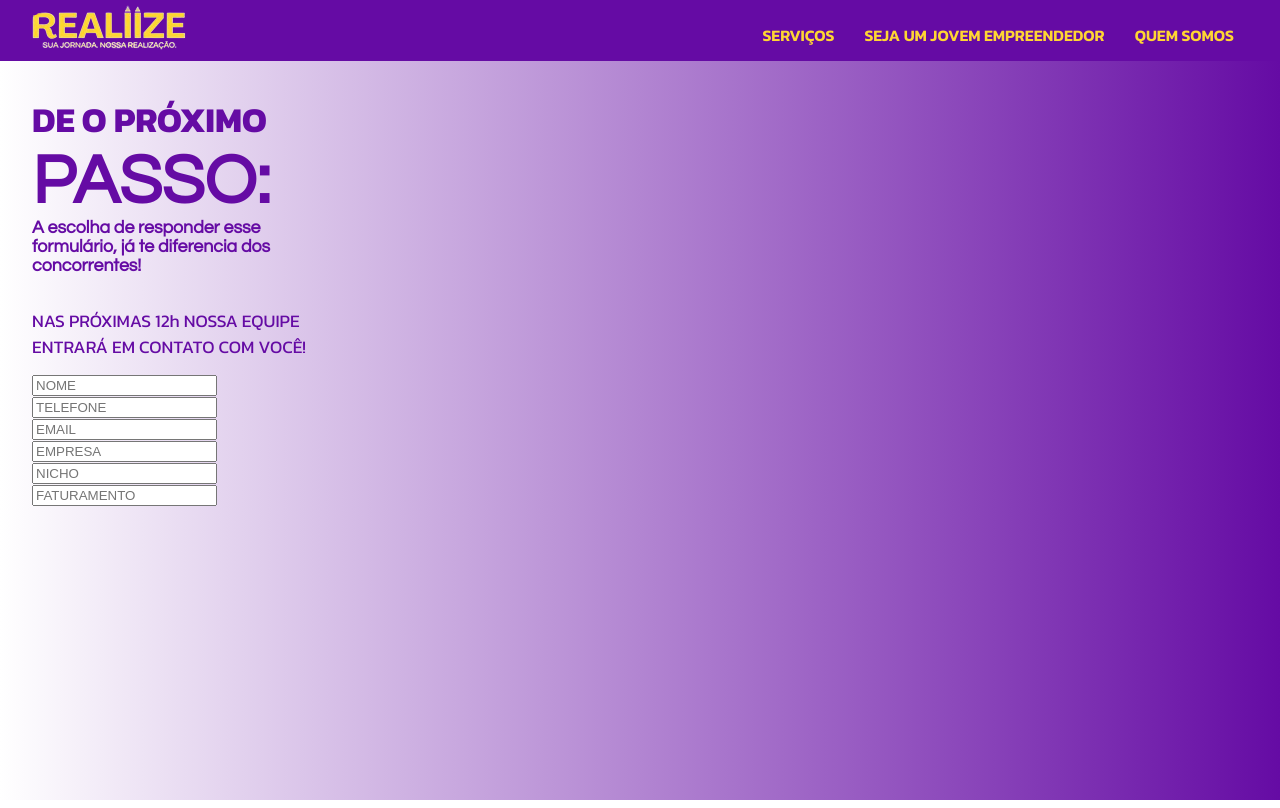
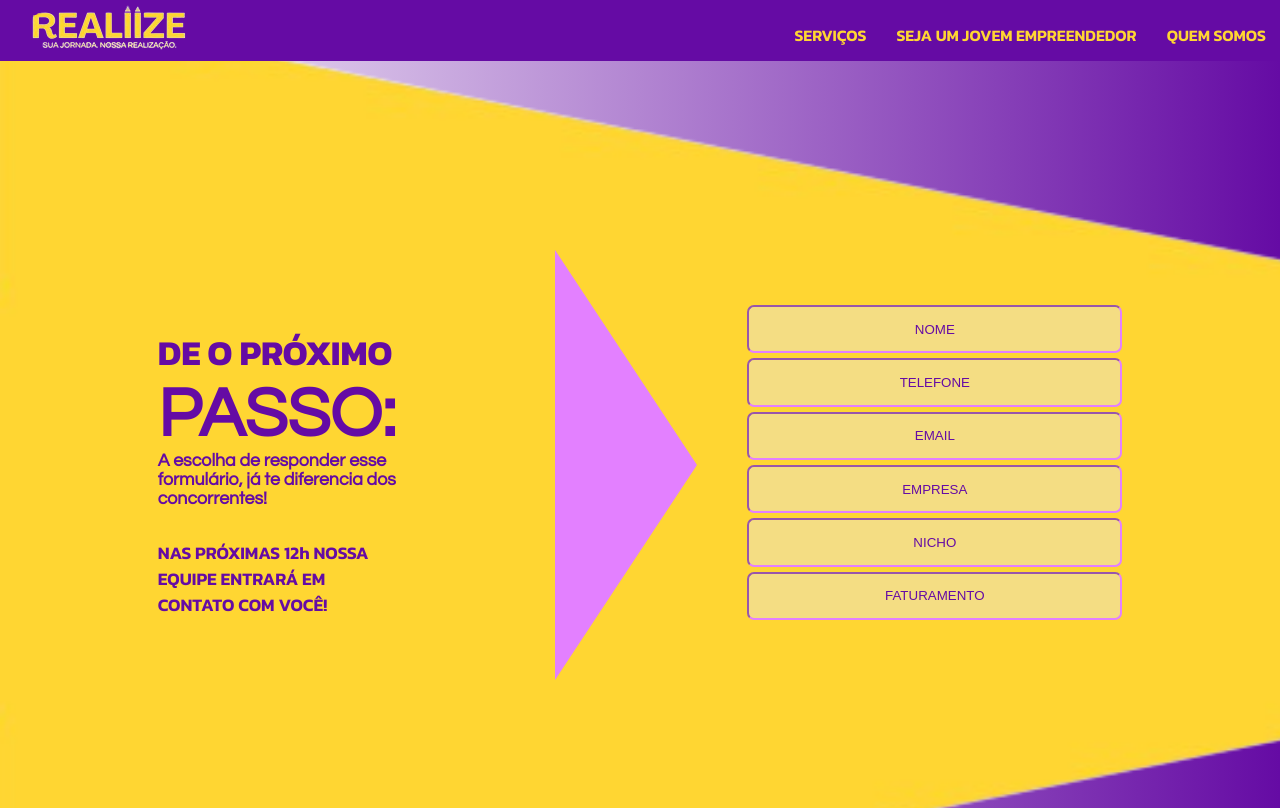
Before and after one commit to Jonas-Victor950/realiize, a React (Create React App) app in the folder frontend/: page / in a window 1280 px wide. Shown: the top 808 px of the page. Built offline with nearby package versions, Linux system fonts and the light colour scheme; a web font is replaced by a local one.

Commit message:
Finalizing content-two

```diff
--- a/frontend/src/components/Navbar.css
+++ b/frontend/src/components/Navbar.css
@@ -1,5 +1,8 @@
-#nav {
+#nav {position: fixed;
+  width: 100%;
   display: flex;
+  z-index: 1000;
+
   justify-content: space-between;
   align-items: center;
   background-color: #650ba4;
--- a/frontend/src/pages/Home.css
+++ b/frontend/src/pages/Home.css
@@ -1,17 +1,76 @@
 #home {
   margin-top: 57.8x;
-
-  padding: 0.2em 2em;
 }
 
-#home .content-two .column {
+/*Start Content Two */
+#home .content-two {
+  position: relative;
+}
+#home .content-three {
+  margin-top: 350px;
+  display: flex;
+}
+
+#home .content-two .background-image {
+  position: absolute;
+  top: 0;
+  left: 0;
+  width: 100%;
+  height: 1000px;
+  background-image: url('../images/amarelo_content_two.png');
+  background-size: cover; /* Para cobrir toda a área */
+  z-index: -1; /* Para colocar atrás das colunas */
+  opacity: 1; /* Ajuste a opacidade conforme necessário */
+}
+
+#home .content-two .columns {
+  display: flex;
+  flex-direction: row;
+  justify-content: space-evenly;
+}
+#home .content-two .columns .column {
+  margin-top: 250px;
   display: flex;
   flex-direction: column;
   justify-content: center;
 }
 
-#home .content-two .column div {
-  width: 300px;
+#home .content-two .columns .column div {
+  display: flex;
+  flex-direction: column;
+  justify-content: space-between ;
   text-align: left;
-  color: #650BA4
+  color: #650ba4;
 }
+
+#home .content-two .columns .column-two {
+  margin-top: 250px;
+  display: flex;
+  justify-content: center;
+  align-items: center;
+}
+
+#home .content-two .columns .column-two form input {
+  width: 367px;
+  height: 42.4px;
+  background-color: #F4DD83;
+  border-color: #E380FF;
+  border-radius: 7px;
+  margin-bottom: 5px;
+}
+#home .content-two .columns .column-two form input::placeholder{
+  color: #650BA4;
+  text-align: center;
+}
+
+#home .content-two .columns .column-two #triangulo-para-direita{
+  display: inline-block;
+  margin-right: 50px;
+  width: 0;
+  height: 0;
+  border-top: 215px solid transparent;
+  border-bottom: 215px solid transparent;
+  border-left: 142px solid #E380FF;
+  color: #E380FF;
+}
+/*End Content Two */
--- a/frontend/src/pages/Home.js
+++ b/frontend/src/pages/Home.js
@@ -24,6 +24,8 @@ const Home = () => {
     <div id="home">
       <div className="content-one"></div>
       <div className="content-two">
+        <div className="columns">
+          {" "}
           <div className="column">
             <div>
               <h2 style={{ fontSize: "35px", marginBottom: "0px" }}>
@@ -38,19 +40,27 @@ const Home = () => {
               >
                 PASSO:
               </h3>
-            <h3 style={{ fontSize: "17.8px", marginTop: "0px" }}>
+              <h3
+                style={{ fontSize: "17.8px", marginTop: "0px", width: "240px" }}
+              >
                 A escolha de responder esse formulário, já te diferencia dos
                 concorrentes!
               </h3>
             </div>
             <div>
-            <h2 style={{ fontSize: "17.6px", fontWeight: "400" }}>
+              <h2
+                style={{
+                  fontSize: "17.6px",
+                  fontWeight: "600",
+                  width: "240px",
+                }}
+              >
                 NAS PRÓXIMAS 12h NOSSA EQUIPE ENTRARÁ EM CONTATO COM VOCÊ!
               </h2>
             </div>
           </div>
-        <div className="column"></div>
-        <div className="column">
+          <div className="column-two">
+            <div id="triangulo-para-direita"></div>
             <form>
               <div>
                 <input placeholder="NOME"></input>
@@ -72,8 +82,10 @@ const Home = () => {
               </div>
             </form>
           </div>
+          <div className="background-image"></div>
         </div>
-      <div className="content-three"></div>
+      </div>
+      <div className="content-three"><span>ai</span></div>
       <div className="content-four"></div>
       <div className="content-five"></div>
       <div className="content-six"></div>
```
Also changed, not shown: frontend/src/images/amarelo_content_two.png (added). Lines whose indentation alone changed are shown as unchanged.
